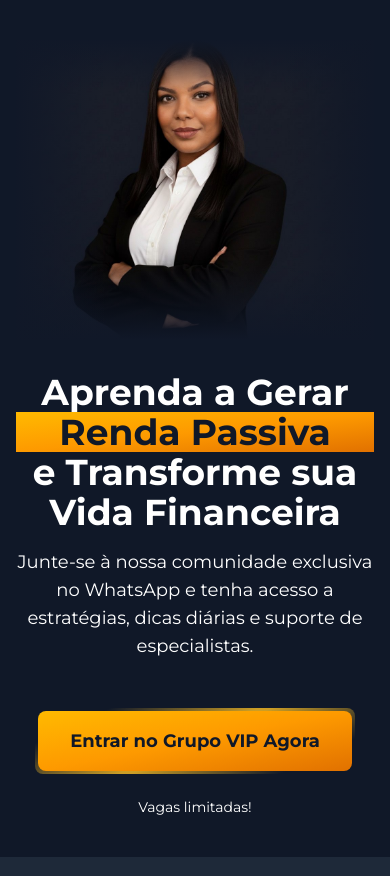
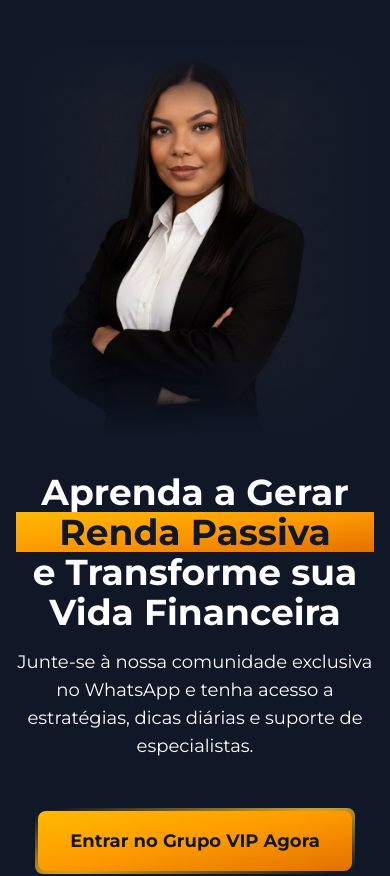
Before and after one commit to maarcospaaulo/skoni-lp, a Next.js app: page /alavancagem-patrimonial in a window 390 px wide. Shown: the top 876 px of the page. Built offline with nearby package versions, Linux system fonts and the light colour scheme.

Commit message:
img adjusts

```diff
--- a/src/app/alavancagem-patrimonial/page.tsx
+++ b/src/app/alavancagem-patrimonial/page.tsx
@@ -10,7 +10,7 @@ const AlavancagemPatrimonialPage = () => {
       <section className="full-width bg-gray-900 py-10">
         <div className="container mx-auto px-4">
           <div className="grid grid-cols-1 md:grid-cols-2 gap-8 items-center">
-            <div className="md:block relative min-h-[300px] lg:min-h-[500px] xl:min-h-[600px]">
+            <div className="md:block relative min-h-[400px] lg:min-h-[500px] xl:min-h-[600px]">
               <Image
                 src="/hero.jpeg"
                 alt="Hero Image"
```
